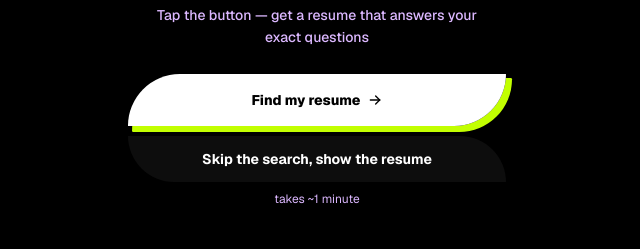
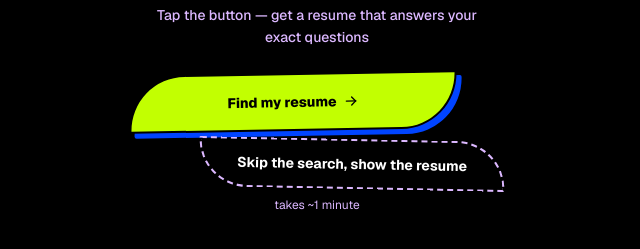
Before and after one commit to kusakvasa/kusakvasa, a Next.js app: page / in a window 1280 px wide. Shown: the part 557-806 px from the top of the page, without its empty margins (323-963 px from the left). Built offline with nearby package versions, Linux system fonts and the light colour scheme.

Commit message:
Refine resume action styling

```diff
--- a/app/globals.css
+++ b/app/globals.css
@@ -318,18 +318,68 @@
     color: rgb(255 255 255 / 58%);
   }
 
+  .action-stack {
+    gap: 10px;
+    width: 100%;
+    padding-inline: 2px;
+  }
+
+  .action-button {
+    transform-origin: center;
+    transition:
+      filter 0.16s ease,
+      transform 0.16s ease;
+    width: 100%;
+  }
+
+  .action-stack > .action-button:nth-child(1) {
+    align-self: flex-start;
+    width: calc(100% - 48px);
+    transform: rotate(-1deg);
+  }
+
+  .action-stack > .action-button:nth-child(2) {
+    align-self: flex-end;
+    width: calc(100% - 70px);
+    transform: rotate(1.1deg);
+  }
+
+  .action-stack > .action-button:nth-child(3) {
+    align-self: center;
+    width: calc(100% - 94px);
+    transform: rotate(-0.7deg);
+  }
+
+  .action-button:hover {
+    filter: brightness(1.04);
+  }
+
+  .action-stack .game-cta {
+    min-height: 58px;
+    border: 2px solid #000000 !important;
+    border-radius: 999px 30px 999px 38px !important;
+    background: var(--pop-yellow) !important;
+    box-shadow: 5px 5px 0 var(--pop-blue);
+  }
+
+  .action-stack .game-cta:hover {
+    background: var(--pop-yellow) !important;
+  }
+
   .game-back {
     min-height: 48px;
-    border-radius: 999px !important;
+    border: 2px dashed rgb(255 255 255 / 28%) !important;
+    border-radius: 999px 24px 999px 28px !important;
+    background: transparent !important;
     color: rgb(255 255 255 / 84%);
     font-weight: 800;
   }
 
   .welcome-skip {
-    min-height: 48px;
-    border: 2px dashed rgb(255 255 255 / 28%);
-    border-radius: 18px 999px 18px 999px !important;
-    background: rgb(255 255 255 / 5%);
+    min-height: 50px;
+    border: 2px dashed var(--pop-pink) !important;
+    border-radius: 28px 999px 34px 999px !important;
+    background: transparent !important;
     color: var(--foreground);
     line-height: 1.15;
     white-space: normal;
@@ -337,12 +387,11 @@
 
   .game-outline {
     min-height: 54px;
-    border: 2px solid rgb(255 255 255 / 22%);
-    border-radius: 18px 999px 18px 999px !important;
-    background: rgb(255 255 255 / 6%);
+    border: 2px dashed var(--pop-blue) !important;
+    border-radius: 34px 999px 999px 28px !important;
+    background: transparent !important;
     color: var(--foreground);
-    font-weight: 900;
-    box-shadow: 4px 4px 0 var(--pop-blue);
+    font-weight: 800;
   }
 
   .quiz-meter {
@@ -529,7 +578,7 @@
     display: flex;
     flex-direction: column;
     gap: 2px;
-    color: var(--pop-pink);
+    color: var(--foreground);
   }
 
   .result-experience-heading h2 {
@@ -547,10 +596,11 @@
   }
 
   .result-chip {
-    border: 6px dashed var(--pop-orange);
+    border: 2px dashed var(--pop-orange);
     border-radius: 18px;
     background: transparent;
     color: var(--foreground);
+    font-weight: 400;
     padding: 14px 16px;
   }
 
--- a/components/ResultScreen.tsx
+++ b/components/ResultScreen.tsx
@@ -48,7 +48,7 @@ export default function ResultScreen({ q1, q2, q3, onBack }: ResultScreenProps)
           {practicum.map((chip) => (
             <div
               key={chip.id}
-              className="result-chip text-sm font-semibold leading-snug"
+              className="result-chip text-sm leading-snug"
             >
               {chip[lang]}
             </div>
@@ -65,7 +65,7 @@ export default function ResultScreen({ q1, q2, q3, onBack }: ResultScreenProps)
           {smena.map((chip) => (
             <div
               key={chip.id}
-              className="result-chip text-sm font-semibold leading-snug"
+              className="result-chip text-sm leading-snug"
             >
               {chip[lang]}
             </div>
@@ -73,13 +73,13 @@ export default function ResultScreen({ q1, q2, q3, onBack }: ResultScreenProps)
         </div>
       </div>
 
-      <div className="flex flex-col gap-2 pt-2">
+      <div className="action-stack flex flex-col gap-2 pt-2">
         <a
           href={pdfPath}
           download="Варвара_Федорова_резюме.pdf"
           className={cn(
             buttonVariants({ size: "lg" }),
-            "game-cta w-full gap-2 font-extrabold text-black"
+            "game-cta action-button gap-2 font-extrabold text-black"
           )}
         >
           <IconDownload size={16} />
@@ -91,13 +91,13 @@ export default function ResultScreen({ q1, q2, q3, onBack }: ResultScreenProps)
           rel="noopener noreferrer"
           className={cn(
             buttonVariants({ variant: "outline", size: "lg" }),
-            "game-outline w-full gap-2"
+            "game-outline action-button gap-2"
           )}
         >
           <IconBrandTelegram size={16} />
           {ui.contactTg[lang]}
         </a>
-        <Button onClick={onBack} variant="ghost" size="lg" className="game-back w-full">
+        <Button onClick={onBack} variant="ghost" size="lg" className="game-back action-button">
           <IconArrowLeft size={16} />
           {ui.back[lang]}
         </Button>
--- a/components/WelcomeScreen.tsx
+++ b/components/WelcomeScreen.tsx
@@ -55,10 +55,10 @@ export default function WelcomeScreen({ onStart, onSkip }: WelcomeScreenProps) {
       <p className="max-w-[320px] text-sm font-medium leading-relaxed text-muted-foreground">
         {ui.welcomeText[lang]}
       </p>
-      <div className="flex flex-col items-center gap-2 w-full">
+      <div className="action-stack flex flex-col items-center gap-2 w-full">
         <Button
           onClick={onStart}
-          className="game-cta w-full font-extrabold text-black"
+          className="game-cta action-button font-extrabold text-black"
           size="lg"
         >
           {ui.cta[lang]}
@@ -67,7 +67,7 @@ export default function WelcomeScreen({ onStart, onSkip }: WelcomeScreenProps) {
         <Button
           onClick={onSkip}
           variant="ghost"
-          className="welcome-skip w-full text-center font-bold"
+          className="welcome-skip action-button text-center font-bold"
           size="lg"
         >
           {ui.skipCta[lang]}
```
